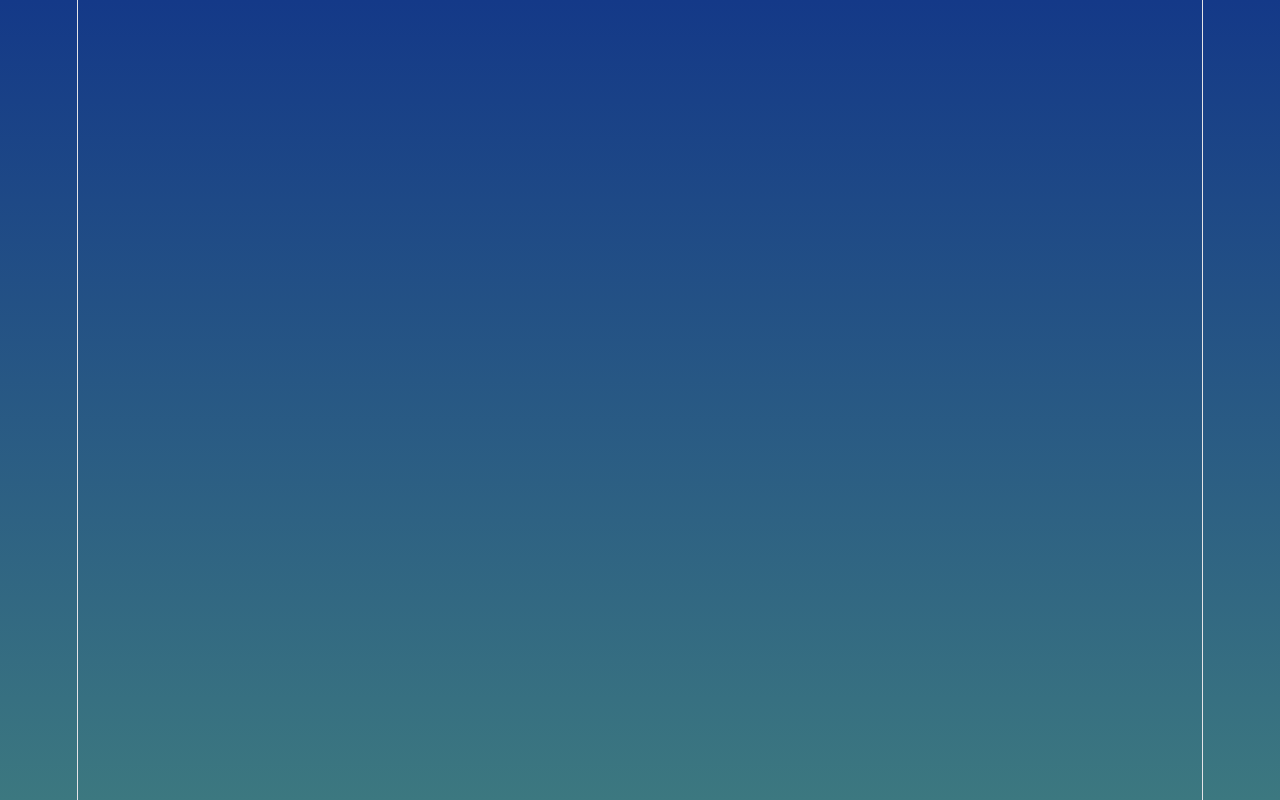
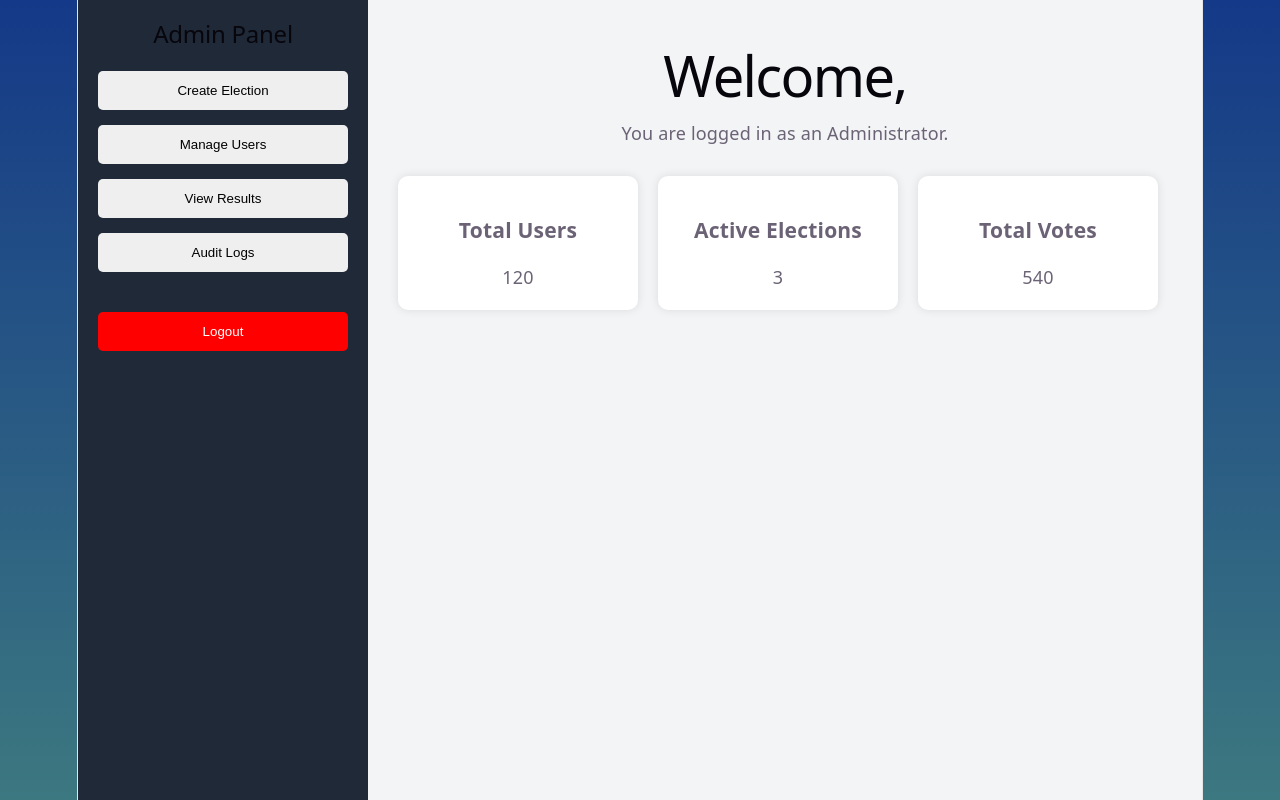
Before and after one commit to karabo2303/Group_1_Database_Project, a React (Vite) app in the folder frontend/: page /admin in a window 1280 px wide. Built offline with nearby package versions, Linux system fonts and the light colour scheme.

Commit message:
Implement Admin Page with security checks
Added admin page functionality with user role check and navigation.

```diff
--- a/frontend/src/Components/Admin Page/adminPage.jsx
+++ b/frontend/src/Components/Admin Page/adminPage.jsx
@@ -1,4 +1,137 @@
-function AdminPages(){
+import React from "react";
+import { useNavigate } from "react-router-dom";
 
-}
-export default AdminPages;
+const AdminPage = () => {
+  const navigate = useNavigate();
+
+  const currentUser = JSON.parse(
+    localStorage.getItem("currentUser")
+  );
+
+  // SECURITY CHECK
+  if (
+    !currentUser ||
+    currentUser.role !== "Administrator"
+  ) {
+    navigate("/");
+  }
+
+  const handleLogout = () => {
+    localStorage.removeItem("currentUser");
+    navigate("/");
+  };
+
+  return (
+    <div style={styles.container}>
+      <div style={styles.sidebar}>
+        <h2>Admin Panel</h2>
+
+        <button style={styles.menuButton}>
+          Create Election
+        </button>
+
+        <button style={styles.menuButton}>
+          Manage Users
+        </button>
+
+        <button style={styles.menuButton}>
+          View Results
+        </button>
+
+        <button style={styles.menuButton}>
+          Audit Logs
+        </button>
+
+        <button
+          style={styles.logoutButton}
+          onClick={handleLogout}
+        >
+          Logout
+        </button>
+      </div>
+
+      <div style={styles.content}>
+        <h1>
+          Welcome, {currentUser?.fullName}
+        </h1>
+
+        <p>
+          You are logged in as an Administrator.
+        </p>
+
+        <div style={styles.cardContainer}>
+          <div style={styles.card}>
+            <h3>Total Users</h3>
+            <p>120</p>
+          </div>
+
+          <div style={styles.card}>
+            <h3>Active Elections</h3>
+            <p>3</p>
+          </div>
+
+          <div style={styles.card}>
+            <h3>Total Votes</h3>
+            <p>540</p>
+          </div>
+        </div>
+      </div>
+    </div>
+  );
+};
+
+const styles = {
+  container: {
+    display: "flex",
+    height: "100vh",
+  },
+
+  sidebar: {
+    width: "250px",
+    backgroundColor: "#1f2937",
+    color: "white",
+    padding: "20px",
+  },
+
+  content: {
+    flex: 1,
+    padding: "30px",
+    backgroundColor: "#f3f4f6",
+  },
+
+  menuButton: {
+    width: "100%",
+    padding: "12px",
+    marginTop: "15px",
+    border: "none",
+    borderRadius: "5px",
+    cursor: "pointer",
+  },
+
+  logoutButton: {
+    width: "100%",
+    padding: "12px",
+    marginTop: "40px",
+    backgroundColor: "red",
+    color: "white",
+    border: "none",
+    borderRadius: "5px",
+    cursor: "pointer",
+  },
+
+  cardContainer: {
+    display: "flex",
+    gap: "20px",
+    marginTop: "30px",
+  },
+
+  card: {
+    backgroundColor: "white",
+    padding: "20px",
+    borderRadius: "10px",
+    width: "200px",
+    boxShadow: "0 0 10px rgba(0,0,0,0.1)",
+  },
+};
+
+export default AdminPage;
```
